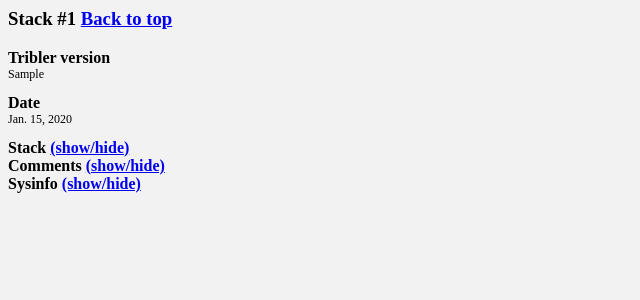
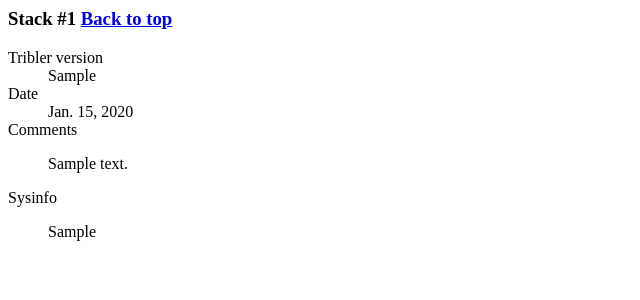
Before and after one commit to corpaul/errorreporter, a Django app: page /errorreporter/stacktrace/1 in a window 1280 px wide. Shown: the top 300 px of the page, without its empty margins (0-640 px from the left). Run offline with Django 3.2, Linux system fonts and the light colour scheme; tables that the repository leaves empty hold one stand-in row (values such as "Sample post"); some libraries are stand-ins or nearby versions.

Commit message:
some small stuff

```diff
--- a/djangoproject/errorreporter/templates/errorreporter/overview_crashreport_daily.html
+++ b/djangoproject/errorreporter/templates/errorreporter/overview_crashreport_daily.html
@@ -23,6 +23,6 @@
     <p>No crash reports are available.</p>
 {% endif %}
 
-<iframe style="width: 1100px; height: 800px;"></iframe>
+<iframe style="width: 100%; height: 800px;"></iframe>
 </body>
 </html>
--- a/djangoproject/errorreporter/templates/errorreporter/overview_crashreport_version.html
+++ b/djangoproject/errorreporter/templates/errorreporter/overview_crashreport_version.html
@@ -23,6 +23,6 @@
     <p>No crash reports are available.</p>
 {% endif %}
 
-<iframe style="width: 1100px; height: 800px;"></iframe>
+<iframe style="width: 100%; height: 800px;"></iframe>
 </body>
 </html>
--- a/djangoproject/errorreporter/templates/errorreporter/stacktrace.html
+++ b/djangoproject/errorreporter/templates/errorreporter/stacktrace.html
@@ -1,28 +1,28 @@
 {% load staticfiles %}
-<html>
+<!-- <html>
 <head>
 	<title>Report overview for %s</title>
 	<script src="http://ajax.googleapis.com/ajax/libs/jquery/1.11.1/jquery.min.js"></script>
 	<link href="{% static "errorreporter/css/reports.css" %}" rel="stylesheet" type="text/css" media="screen" />
-	<script type="text/javascript">
-	function toggleDiv(divId) {
-	   $("#"+divId).toggle();
-	}
-	</script>
+
 </head>
-<body>
+<body> -->
+<div>
 <h3><a name="{{ c.id }}">Stack #{{ c.id }}</a> <a href="#top">Back to top</a></h3>
 <dl class="margins_removed">
 	<dt>Tribler version</dt>
 	<dd>{{ c.version }}</dd>
 	<dt>Date</dt>
 	<dd>{{ c.date }}</dd>
-	<dt>Stack <a href="javascript:toggleDiv('stack_{{ forloop.counter }}');">(show/hide)</a></dt>
-	<dd id="stack_{{ forloop.counter }}" class="hidden">{{ c.stack|linebreaks }}</dd>
-	<dt>Comments <a href="javascript:toggleDiv('comments_{{ forloop.counter }}');">(show/hide)</a></dt>
-	<dd id="comments_{{ forloop.counter }}" class="hidden">{{ c.comments|linebreaks }}</dd>
-	<dt>Sysinfo <a href="javascript:toggleDiv('sysinfo_{{ forloop.counter }}');">(show/hide)</a></dt>
-	<dd id="sysinfo_{{ forloop.counter }}" class="hidden">{{ c.sysinfo|linebreaks }}</dd>
+	<!-- <dt>Stack</a></dt>
+	<dd id="stack_{{ forloop.counter }}" class="hidden">{{ c.stack|linebreaks }}</dd> -->
+	<dt>Comments</dt>
+	<dd id="comments_{{ forloop.counter }}">{{ c.comments|linebreaks }}</dd>
+	<dt>Sysinfo</dt>
+	<dd id="sysinfo_{{ forloop.counter }}">{{ c.sysinfo|linebreaks }}</dd>
 </dl>
-</body>
-</html>
+</div>
+
+
+<!-- </body>
+</html> -->
```
Also changed, not shown: djangoproject/errorreporter/templates/errorreporter/crashreport.html (+2 -25 lines), djangoproject/errorreporter/templates/errorreporter/crashreport_version.html (+9 -3 lines), djangoproject/errorreporter/templates/errorreporter/graph_stack_occurrences.html (+1 -42 lines).
